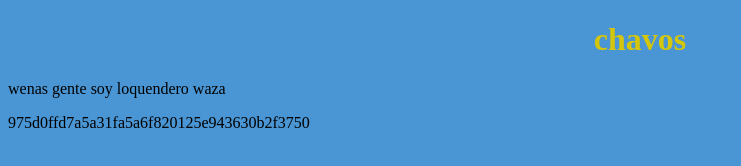
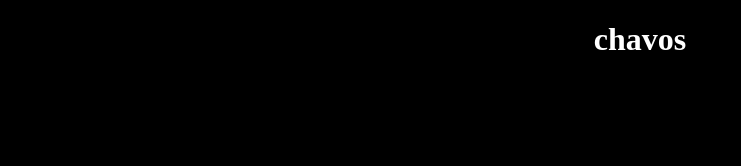
Before and after one commit to MC-D10/practica-git, a plain HTML site: page index.html in a window 1280 px wide. Shown: the whole page, without its empty margins (0-741 px from the left). Drawn offline with Linux system fonts and the light colour scheme.

Commit message:
se hizo negro el fondo y letras blancas

```diff
--- a/css/estilos.css
+++ b/css/estilos.css
@@ -1,9 +1,9 @@
 h1{
-    color:rgb(211, 198, 11);
+    color:rgb(255, 255, 255);
     text-align: center;
 }
 
 body {
 
-    background-color:rgb(74, 149, 211);
+    background-color:rgb(0, 0, 0);
 }
```
